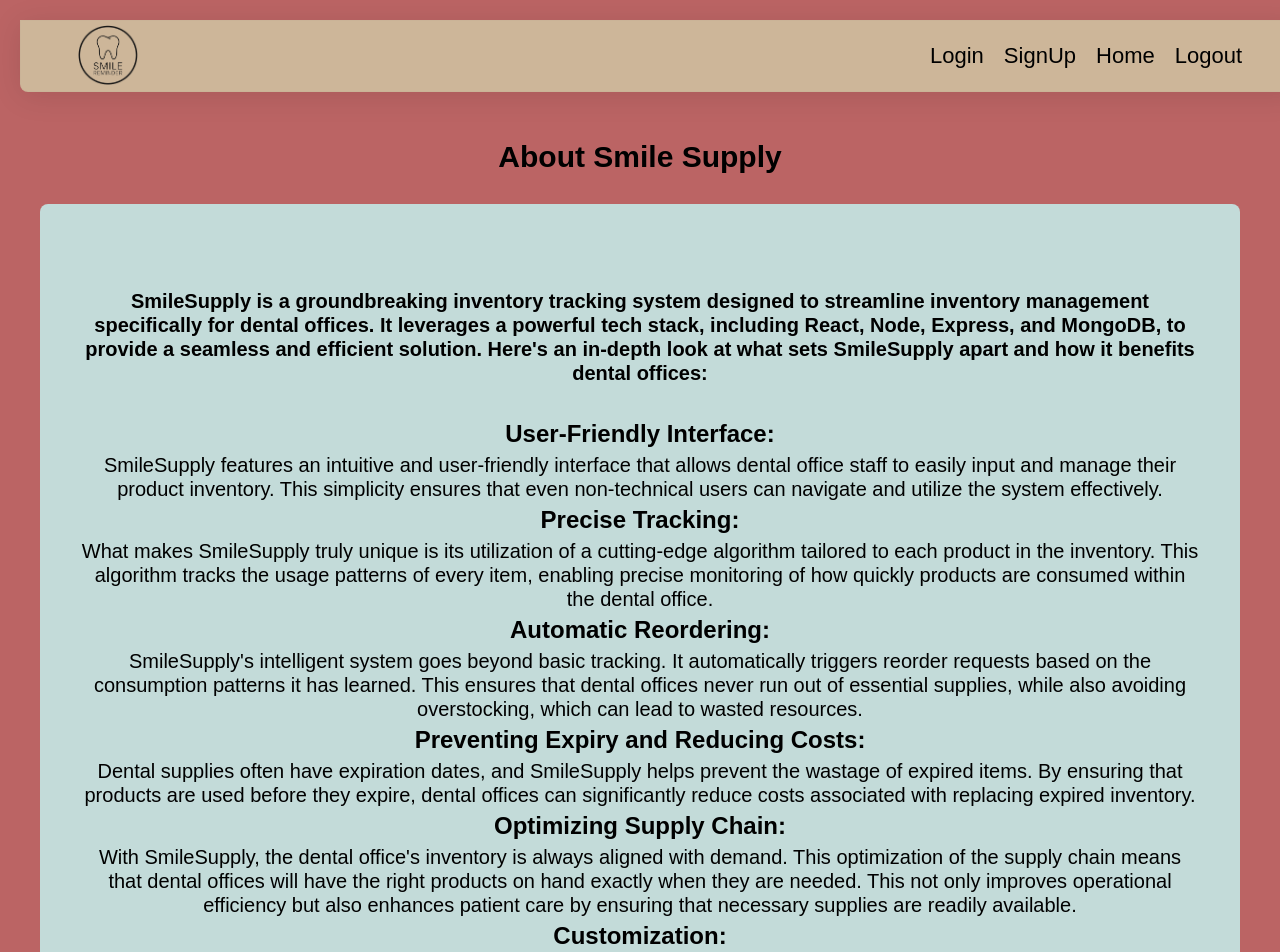
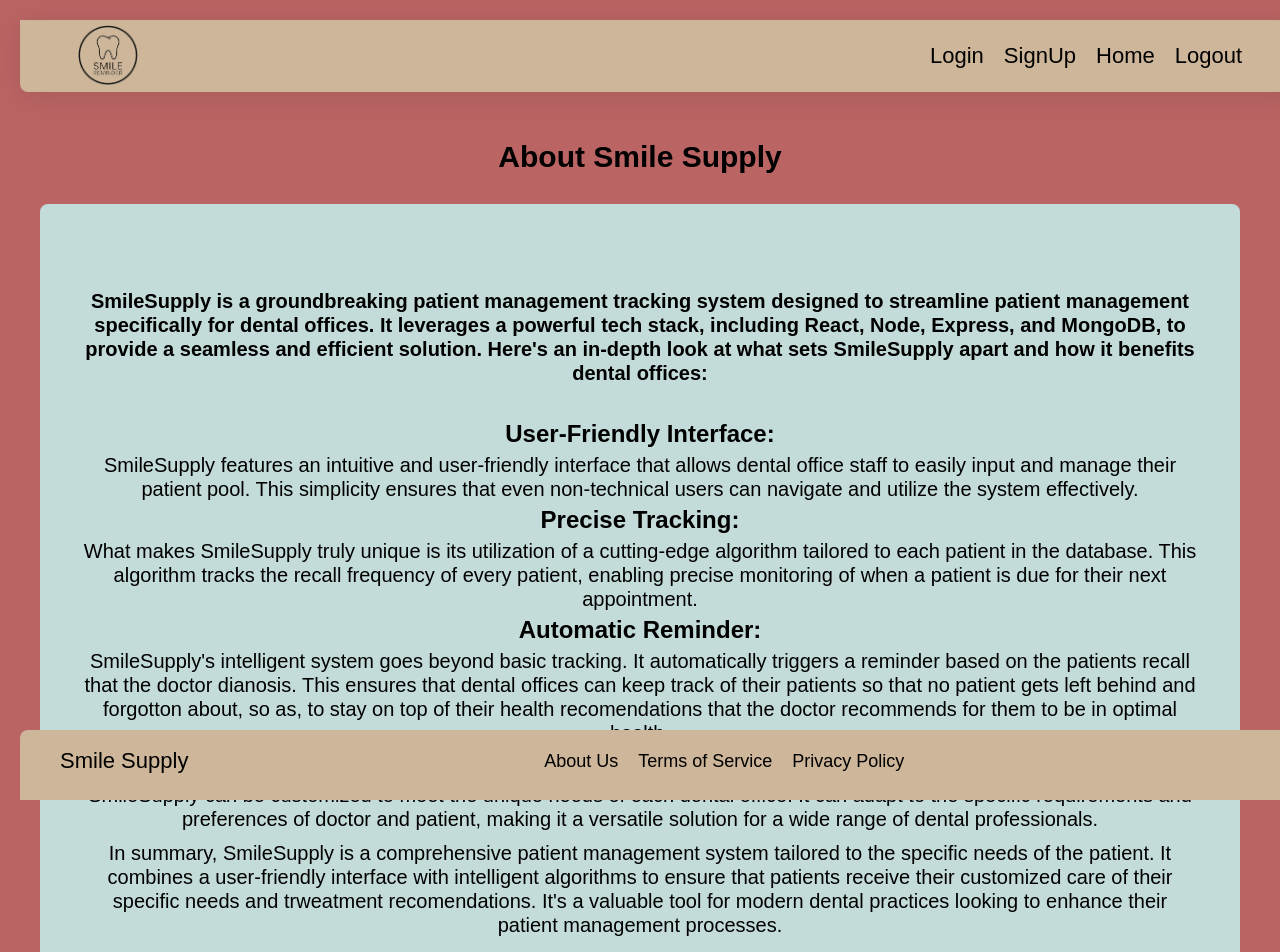
Before and after one commit to svizzusi/smile-reminder-fe, a React (Vite) app: page /about-page in a window 1280 px wide. Shown: the top 952 px of the page. Built offline with nearby package versions, Linux system fonts and the light colour scheme.

Commit message:
Edited about, terms of service and privacy pages

```diff
--- a/package.json
+++ b/package.json
@@ -10,6 +10,7 @@
     "preview": "vite preview"
   },
   "dependencies": {
+    "@react-icons/all-files": "^4.1.0",
     "react": "^18.2.0",
     "react-dom": "^18.2.0",
     "react-router-dom": "^6.22.3"
--- a/src/components/about/About.jsx
+++ b/src/components/about/About.jsx
@@ -6,20 +6,16 @@
         <section className={style.aboutSection}>
             <h1 className={style.aboutSectionHeading}>About Smile Supply</h1>
             <div className={style.aboutSectiontextContainer}>
-              <p className={style.aboutSectiontextP}>SmileSupply is a groundbreaking inventory tracking system designed to streamline inventory management specifically for dental offices. It leverages a powerful tech stack, including React, Node, Express, and MongoDB, to provide a seamless and efficient solution. Here's an in-depth look at what sets SmileSupply apart and how it benefits dental offices:</p>
+              <p className={style.aboutSectiontextP}>SmileSupply is a groundbreaking patient management tracking system designed to streamline patient management specifically for dental offices. It leverages a powerful tech stack, including React, Node, Express, and MongoDB, to provide a seamless and efficient solution. Here's an in-depth look at what sets SmileSupply apart and how it benefits dental offices:</p>
               <span className={style.aboutSectiontextSpan}>User-Friendly Interface:</span>
-              <p>SmileSupply features an intuitive and user-friendly interface that allows dental office staff to easily input and manage their product inventory. This simplicity ensures that even non-technical users can navigate and utilize the system effectively.</p>
+              <p>SmileSupply features an intuitive and user-friendly interface that allows dental office staff to easily input and manage their patient pool. This simplicity ensures that even non-technical users can navigate and utilize the system effectively.</p>
               <span className={style.aboutSectiontextSpan}>Precise Tracking:</span>
-              <p>What makes SmileSupply truly unique is its utilization of a cutting-edge algorithm tailored to each product in the inventory. This algorithm tracks the usage patterns of every item, enabling precise monitoring of how quickly products are consumed within the dental office.</p>
-              <span className={style.aboutSectiontextSpan}>Automatic Reordering:</span>
-              <p>SmileSupply's intelligent system goes beyond basic tracking. It automatically triggers reorder requests based on the consumption patterns it has learned. This ensures that dental offices never run out of essential supplies, while also avoiding overstocking, which can lead to wasted resources.</p>
-              <span className={style.aboutSectiontextSpan}>Preventing Expiry and Reducing Costs:</span>
-              <p>Dental supplies often have expiration dates, and SmileSupply helps prevent the wastage of expired items. By ensuring that products are used before they expire, dental offices can significantly reduce costs associated with replacing expired inventory.</p>
-              <span className={style.aboutSectiontextSpan}>Optimizing Supply Chain:</span>
-              <p>With SmileSupply, the dental office's inventory is always aligned with demand. This optimization of the supply chain means that dental offices will have the right products on hand exactly when they are needed. This not only improves operational efficiency but also enhances patient care by ensuring that necessary supplies are readily available.</p>
+              <p>What makes SmileSupply truly unique is its utilization of a cutting-edge algorithm tailored to each patient in the database. This algorithm tracks the recall frequency of every patient, enabling precise monitoring of when a patient is due for their next appointment.</p>
+              <span className={style.aboutSectiontextSpan}>Automatic Reminder:</span>
+              <p>SmileSupply's intelligent system goes beyond basic tracking. It automatically triggers a reminder based on the patients recall that the doctor dianosis. This ensures that dental offices can keep track of their patients so that no patient gets left behind and forgotton about, so as, to stay on top of their health recomendations that the doctor recommends for them to be in optimal health.</p>
               <span className={style.aboutSectiontextSpan}>Customization:</span>
-              <p>SmileSupply can be customized to meet the unique needs of each dental office. It can adapt to the specific requirements and preferences of different practices, making it a versatile solution for a wide range of dental professionals.</p>
-              <p>In summary, SmileSupply is a comprehensive inventory management system tailored to the specific needs of dental offices. It combines a user-friendly interface with intelligent algorithms to ensure that dental supplies are tracked, replenished, and utilized efficiently. By preventing wastage, optimizing the supply chain, and adapting to individual consumption patterns, SmileSupply helps dental offices reduce costs, improve operational efficiency, and provide better patient care. It's a valuable tool for modern dental practices looking to enhance their inventory management processes.</p>
+              <p>SmileSupply can be customized to meet the unique needs of each dental office. It can adapt to the specific requirements and preferences of doctor and patient, making it a versatile solution for a wide range of dental professionals.</p>
+              <p>In summary, SmileSupply is a comprehensive patient management system tailored to the specific needs of the patient. It combines a user-friendly interface with intelligent algorithms to ensure that patients receive their customized care of their specific needs and trweatment recomendations. It's a valuable tool for modern dental practices looking to enhance their patient management processes.</p>
             </div>
         </section>
     </>
--- a/src/components/terms/Terms.jsx
+++ b/src/components/terms/Terms.jsx
@@ -21,7 +21,7 @@
             Use the Service to engage in any form of harassment, spamming, or other unethical behavior.
             Attempt to gain unauthorized access to the Service or its related systems or networks.</p>
             <span className={style.termsSectiontextSpan}>5. Privacy</span>
-            <p>Your use of the Service is governed by our Privacy Policy, which can be found at [link to Privacy Policy]. By using the Service, you consent to the collection and use of your personal information as described in the Privacy Policy.</p>
+            <p>Your use of the Service is governed by our Privacy Policy, which can be found at smilesupply.net/privacy-page. By using the Service, you consent to the collection and use of your personal information as described in the Privacy Policy.</p>
             <span className={style.termsSectiontextSpan}>6. Termination</span>
             <p>6.1. Smile Supply may terminate your access to the Service at any time, with or without cause, and without notice.</p>
             <p>6.2. You may terminate your account by discontinuing use of the Service.</p>
--- a/src/layout/footer/Footer.jsx
+++ b/src/layout/footer/Footer.jsx
@@ -1,6 +1,32 @@
+import {Link} from 'react-router-dom'
+import style from './Footer.module.css'
+// import {FaXTwitter} from "react-icons/fa6";
+// import {FaLinkedinIn} from 'react-icons/fa';
+
 const Footer = () => {
   return (
-    <></>
+    <div className={style.footerContainer}>
+      <footer className={style.footer}>
+        <span className={style.footerLogo}>Smile Supply</span>
+        <div className={style.footerLinks}>
+          <Link to={'/about-page'}>About Us</Link>
+          <Link to={'/terms-page'}>Terms of Service</Link>
+          <Link to={'/privacy-page'}>Privacy Policy</Link>
+        </div>
+        <div className={style.footerSocials}>
+          {/* <a
+            href='https://twitter.com/StephenVizzusi'
+            target="_blank">
+              <FaXTwitter className={style.footerSocialsLinks}/>
+          </a>
+          <a
+            href='https://www.linkedin.com/in/stephen-vizzusi/'
+            target="_blank">
+              <FaLinkedinIn className={style.footerSocialsLinks}/>
+          </a> */}
+        </div>
+      </footer>
+    </div>
   )
 };
 
```
Also changed, not shown: 1 other file (tests, documents, lock files or other folders).
